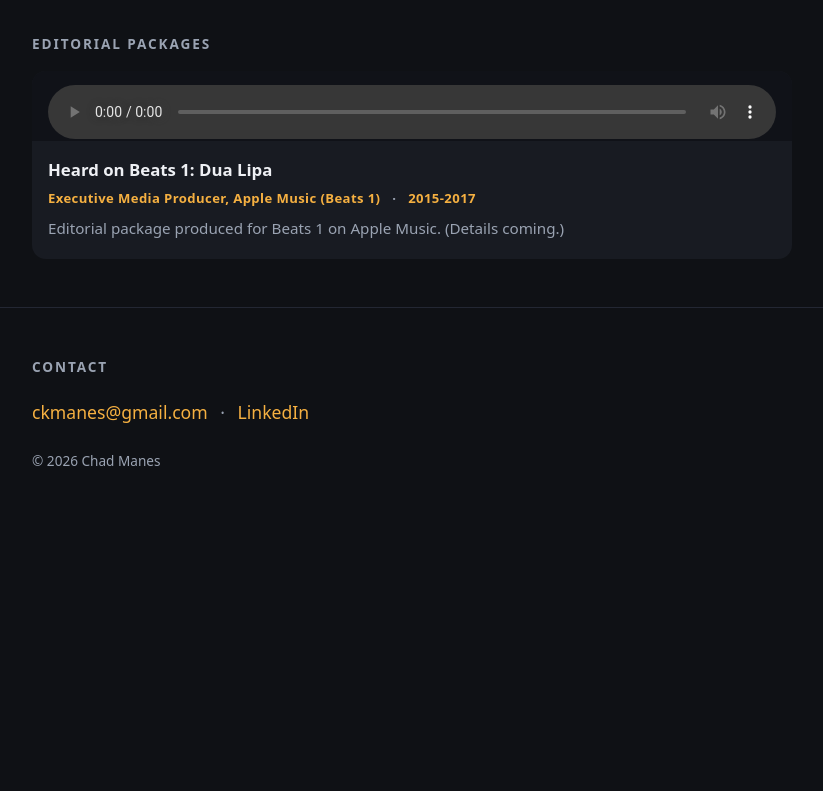
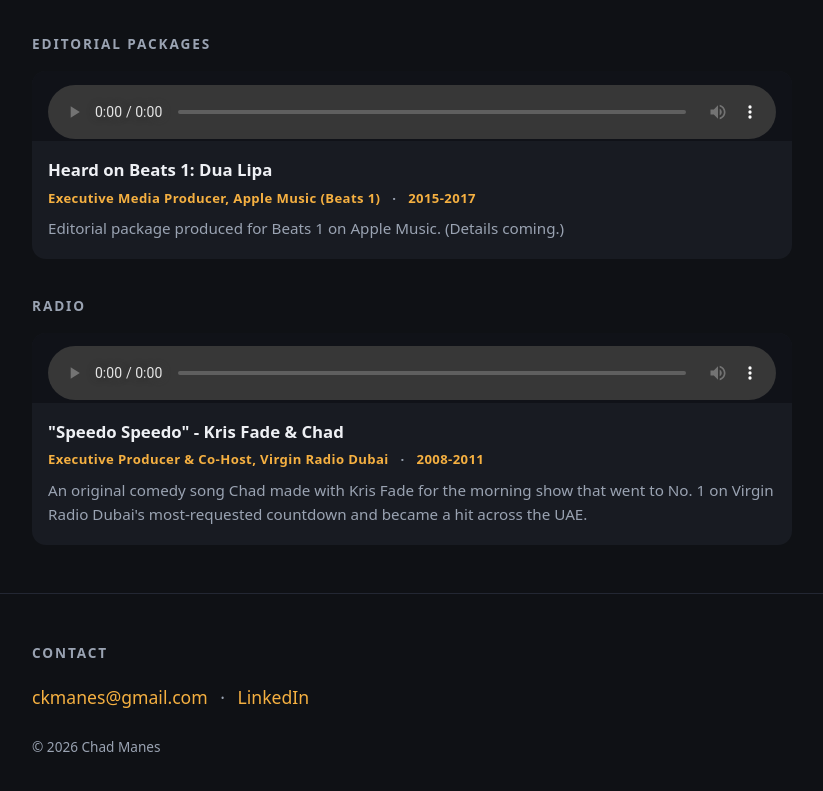
Before and after one commit to chadmanes/chadmanes.github.io, a plain HTML site: page index.html in a window 1280 px wide. Shown: the part 2388-3179 px from the top of the page, without its empty margins (108-931 px from the left). Before the commit the page ends 2928 px from the top, so only its background shows below. Drawn offline with Linux system fonts and the light colour scheme.

Commit message:
Add the Speedo Speedo radio card
Place the Virgin Radio Dubai comedy song in a Radio group after the editorial packages, using the same inline audio player.

Co-authored-by: Chad Manes <chadmanes@users.noreply.github.com>

```diff
--- a/index.html
+++ b/index.html
@@ -100,6 +100,22 @@
           </article>
         </div>
       </div>
+
+      <div class="work-group" id="radio">
+        <h3 class="group-label">Radio</h3>
+        <div class="work">
+          <article class="card work-card">
+            <div class="audio">
+              <audio controls preload="metadata" aria-label="Speedo Speedo - Kris Fade and Chad">
+                <source src="assets/audio/speedo-speedo.mp3" type="audio/mpeg">
+              </audio>
+            </div>
+            <h3>&quot;Speedo Speedo&quot; - Kris Fade &amp; Chad</h3>
+            <p class="meta">Executive Producer &amp; Co-Host, Virgin Radio Dubai <span class="sep">·</span> 2008-2011</p>
+            <p>An original comedy song Chad made with Kris Fade for the morning show that went to No. 1 on Virgin Radio Dubai's most-requested countdown and became a hit across the UAE.</p>
+          </article>
+        </div>
+      </div>
     </section>
   </main>
 
```
Also changed, not shown: 1 other file.
